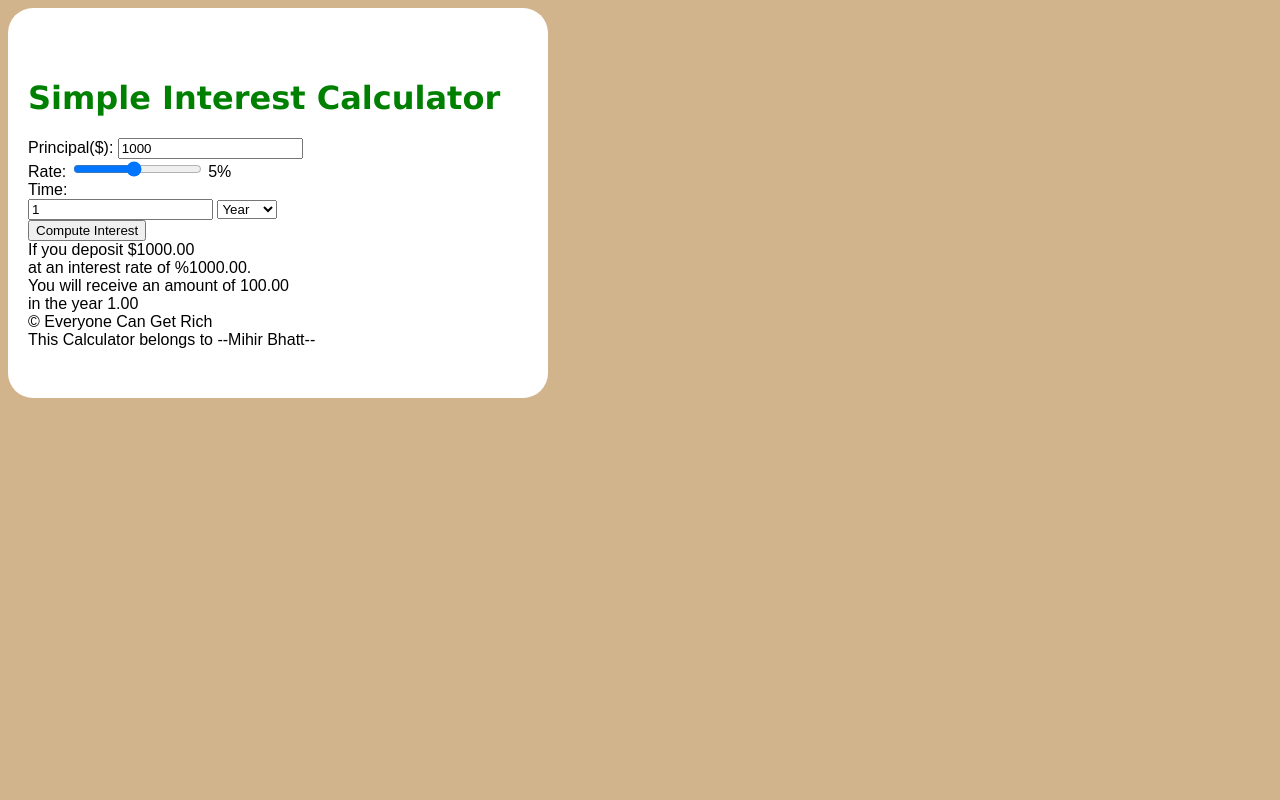
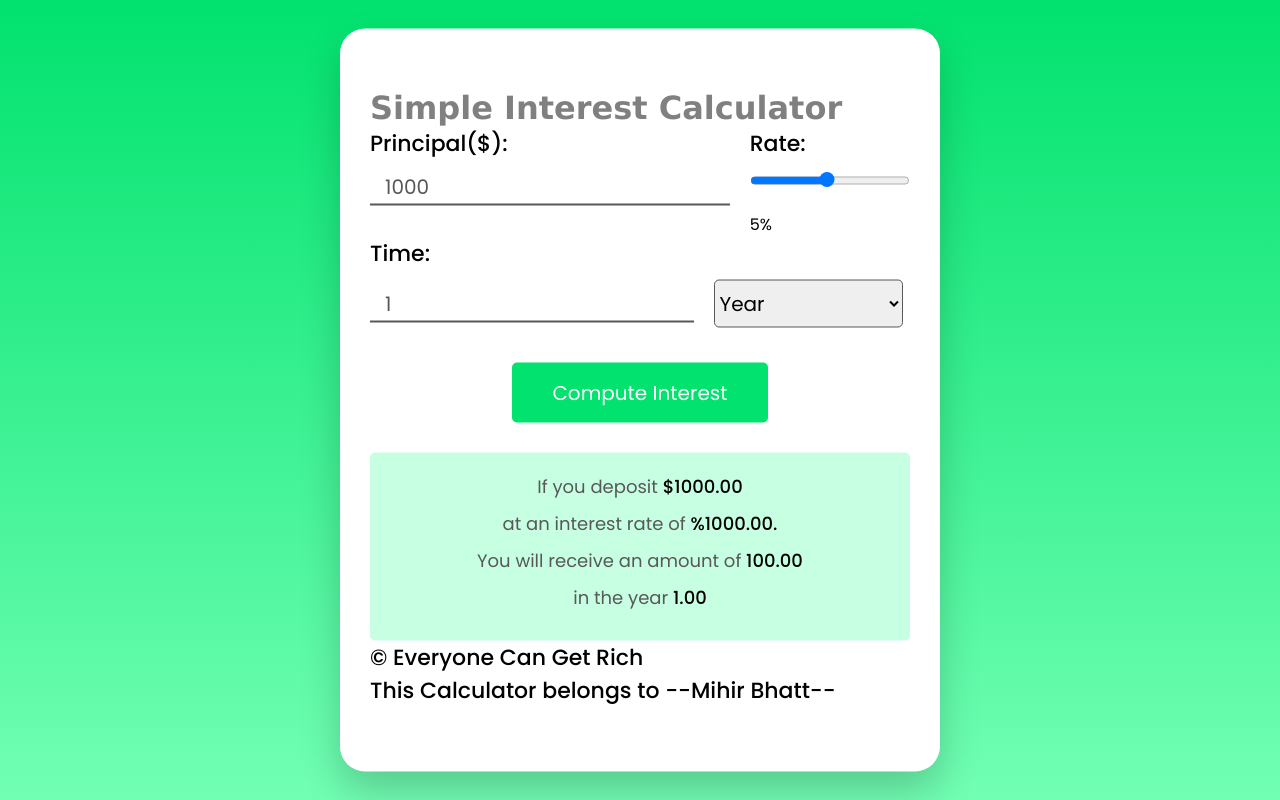
Before and after one commit to Mihirbhatt161/Simple-Interest-Calculator, a plain HTML site: page index.html in a window 1280 px wide. Drawn offline with Linux system fonts and the light colour scheme.

Commit message:
Update style.css

```diff
--- a/style.css
+++ b/style.css
@@ -1,12 +1,96 @@
-body {background-color:tan;font-family:arial;color:white;}
-h1{color:green;font-family:verdana}
-.maindiv{
-    background-color:white;
-    color:black;
-    width:500px; height: 350px;
-    padding:20px;
-    border-radius:25px;
-    align-content: center;
+* {
+    padding: 0;
+    margin: 0;
+    box-sizing: border-box;
+    font-family: "Poppins", sans-serif;
+  }
+  body {
+    height: 100vh;
+    background: linear-gradient(#01e26e, #72ffb4);
+  }
+  .maindiv {
+    background-color: #ffffff;
+    position: absolute;
+    transform: translate(-50%, -50%);
+    top: 50%;
+    left: 50%;
+    width: 80vw;
+    max-width: 600px;
+    min-width: 350px;
+    padding: 60px 30px;
+    border-radius: 25px;
+    box-shadow: 0 20px 40px rgba(0, 0, 0, 0.2);
+  }
+  h1{
+    color:grey;font-family:verdana
 
-
-}
+  }
+  label {
+    display: block;
+    font-size: 22px;
+    margin-bottom: 10px;
+    font-weight: 500;
+  }
+  input {
+    margin-bottom: 20px;
+    border: none;
+    font-size: 20px;
+    border-bottom: 2px solid #585858;
+    color: #585858;
+    padding: 2px 15px;
+  }
+  input:focus {
+    outline: none;
+    border-bottom: 2.4px solid #01e26e;
+  }
+  .input-wrapper {
+    display: flex;
+    justify-content: space-between;
+    gap: 20px;
+  }
+  .input-wrapper input {
+    width: 100%;
+  }
+  .time-wrapper input {
+    width: 60%;
+  }
+  select {
+    width: 35%;
+    border: 1px solid #585858;
+    font-size: 20px;
+    margin-left: 3%;
+    padding: 8px 0;
+    border-radius: 5px;
+  }
+  button {
+    display: block;
+    background-color: #01e26e;
+    border: none;
+    color: #ffffff;
+    margin: 20px auto 0 auto;
+    padding: 15px 40px;
+    font-size: 20px;
+    border-radius: 5px;
+  }
+  #result {
+    background-color: #c6ffe2;
+    margin-top: 30px;
+    color: #585858;
+    text-align: center;
+    font-size: 18px;
+    padding: 20px;
+    border-radius: 5px;
+  }
+  #result div {
+    margin-bottom: 10px;
+  }
+  #result span {
+    color: #000000;
+    font-weight: 500;
+  }
+  footer {
+    display: block;
+    font-size: 22px;
+    margin-bottom: 5px;
+    font-weight: 500;
+  }
```
